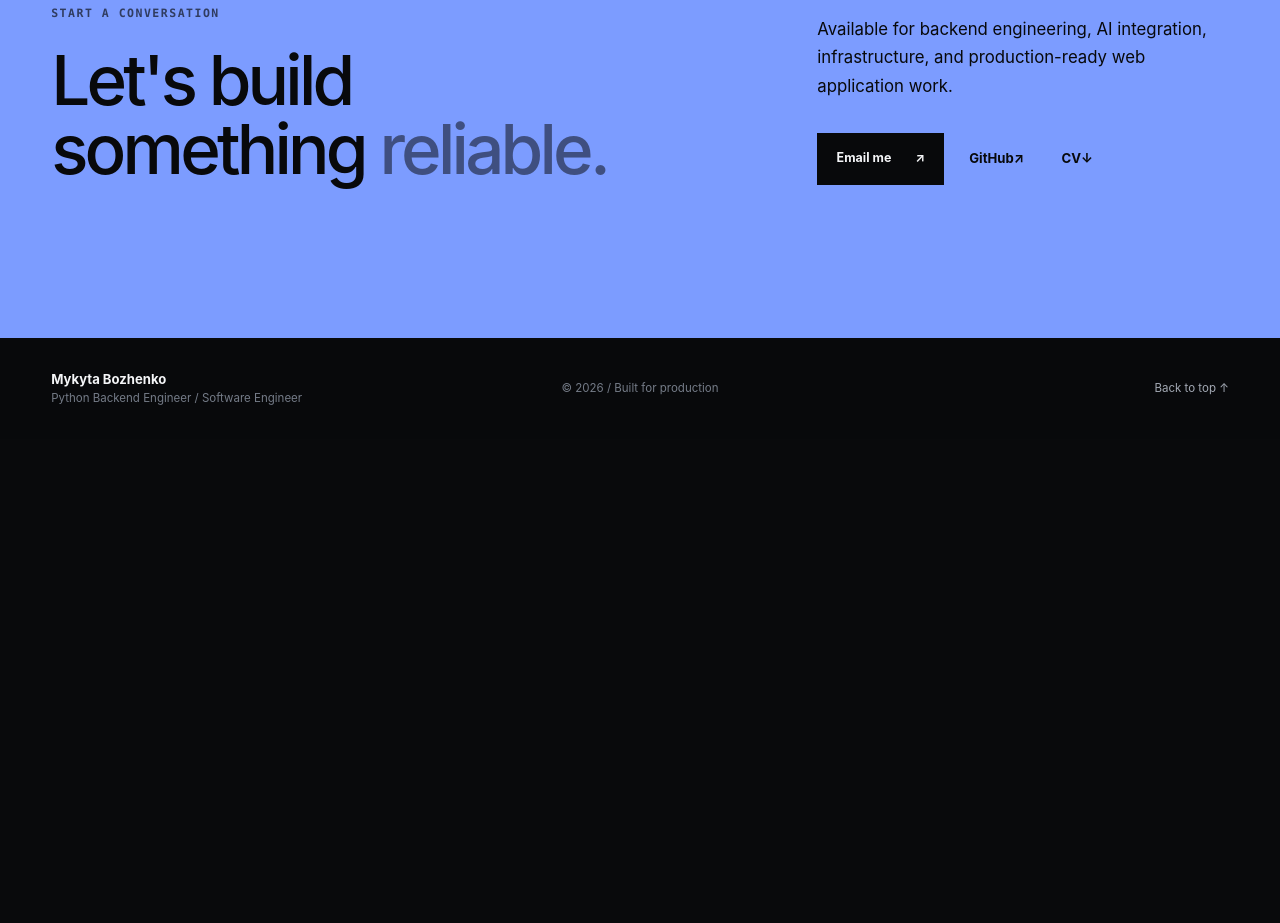
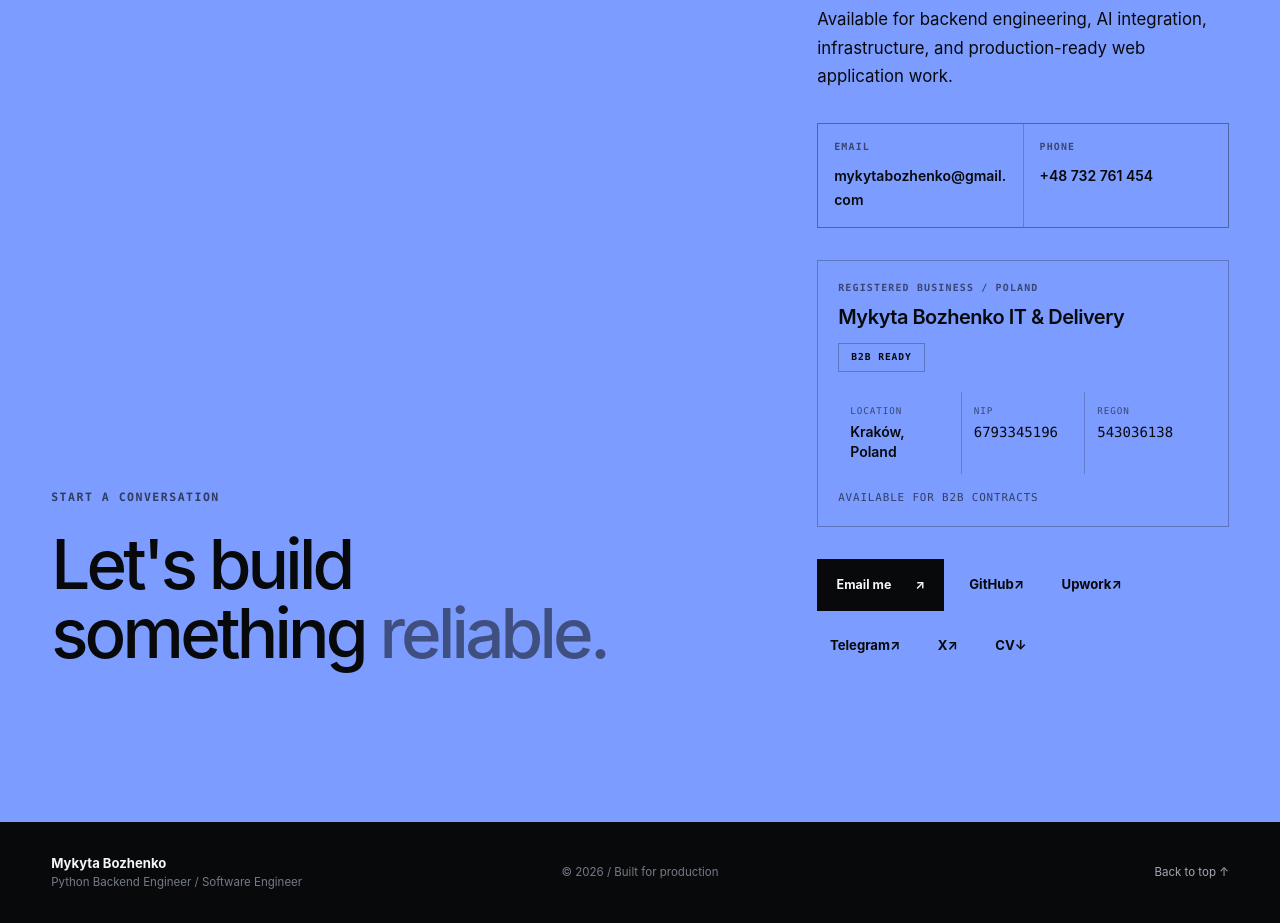
Before and after one commit to pipinovi4/mykyta-portfolio, a Next.js app in the folder frontend/: page / in a window 1280 px wide. Shown: the part 7840-8763 px from the top of the page. Before the commit the page ends 8279 px from the top, so only its background shows below. Built offline with nearby package versions, Linux system fonts and the light colour scheme; no server answers.

Commit message:
feat(contact): add business details and social channels

```diff
--- a/frontend/src/app/page.tsx
+++ b/frontend/src/app/page.tsx
@@ -186,12 +186,43 @@ export default function Home() {
             </div>
             <div className="contact-copy">
               <p>Available for backend engineering, AI integration, infrastructure, and production-ready web application work.</p>
-              <div className="contact-actions">
+
+              <div className="mb-8 grid gap-px border border-black/20 bg-black/20 sm:grid-cols-2">
+                <a className="group bg-[var(--accent)] p-4 transition-colors hover:bg-white/15 focus-visible:bg-white/15" href={`mailto:${profile.email}`}>
+                  <span className="mb-2 block font-mono text-[0.62rem] font-semibold uppercase tracking-[0.12em] text-black/55">Email</span>
+                  <span className="break-all text-sm font-semibold">{profile.email}</span>
+                </a>
+                <a className="group bg-[var(--accent)] p-4 transition-colors hover:bg-white/15 focus-visible:bg-white/15" href={profile.phoneHref}>
+                  <span className="mb-2 block font-mono text-[0.62rem] font-semibold uppercase tracking-[0.12em] text-black/55">Phone</span>
+                  <span className="text-sm font-semibold">{profile.phone}</span>
+                </a>
+              </div>
+
+              <aside className="mb-8 border border-black/25 p-5" aria-label="Business registration details">
+                <div className="mb-5 flex flex-wrap items-start justify-between gap-3">
+                  <div>
+                    <p className="mb-2! font-mono text-[0.62rem]! font-semibold uppercase tracking-[0.12em] text-black/55">Registered business / Poland</p>
+                    <h3 className="m-0 text-xl font-semibold tracking-[-0.025em]">{profile.business.name}</h3>
+                  </div>
+                  <span className="border border-black/25 px-3 py-1.5 font-mono text-[0.6rem] font-semibold uppercase tracking-[0.1em]">B2B ready</span>
+                </div>
+                <dl className="grid gap-px bg-black/20 sm:grid-cols-3">
+                  <div className="bg-[var(--accent)] p-3"><dt className="font-mono text-[0.58rem] uppercase tracking-[0.1em] text-black/55">Location</dt><dd className="mt-1 text-sm font-semibold">{profile.business.location}</dd></div>
+                  <div className="bg-[var(--accent)] p-3"><dt className="font-mono text-[0.58rem] uppercase tracking-[0.1em] text-black/55">NIP</dt><dd className="mt-1 font-mono text-sm">{profile.business.nip}</dd></div>
+                  <div className="bg-[var(--accent)] p-3"><dt className="font-mono text-[0.58rem] uppercase tracking-[0.1em] text-black/55">REGON</dt><dd className="mt-1 font-mono text-sm">{profile.business.regon}</dd></div>
+                </dl>
+                <p className="mt-4! mb-0! font-mono text-[0.68rem]! uppercase tracking-[0.08em] text-black/60">{profile.business.engagement}</p>
+              </aside>
+
+              <nav className="contact-actions" aria-label="Contact channels">
                 <a className="button button--light" href={`mailto:${profile.email}`}>Email me <span aria-hidden="true">↗</span></a>
                 <a className="text-link" href={profile.github} target="_blank" rel="noreferrer">GitHub <span aria-hidden="true">↗</span></a>
+                <a className="text-link" href={profile.upwork} target="_blank" rel="noreferrer">Upwork <span aria-hidden="true">↗</span></a>
+                <a className="text-link" href={profile.telegram.url} target="_blank" rel="noreferrer" aria-label={`Telegram ${profile.telegram.label}`}>Telegram <span aria-hidden="true">↗</span></a>
+                <a className="text-link" href={profile.x.url} target="_blank" rel="noreferrer" aria-label={`X ${profile.x.label}`}>X <span aria-hidden="true">↗</span></a>
                 {profile.linkedin ? <a className="text-link" href={profile.linkedin} target="_blank" rel="noreferrer">LinkedIn <span aria-hidden="true">↗</span></a> : null}
                 <a className="text-link" download href={profile.cv} target="_blank" rel="noreferrer">CV <span aria-hidden="true">↓</span></a>
-              </div>
+              </nav>
             </div>
           </div>
         </section>
--- a/frontend/src/content/portfolio.ts
+++ b/frontend/src/content/portfolio.ts
@@ -33,9 +33,27 @@ export const profile = {
     "I design and build backend systems, REST APIs, internal platforms, AI integrations, and the infrastructure required to deploy and operate them.",
   coreStack: ["Python", "FastAPI", "PostgreSQL", "SQLAlchemy", "Docker", "Linux", "Nginx"],
   email: "mykytabozhenko@gmail.com",
+  phone: "+48 732 761 454",
+  phoneHref: "tel:+48732761454",
   github: "https://github.com/pipinovi4",
   website: "https://mykytabozhenko.site",
   linkedin: null as string | null,
+  upwork: "https://www.upwork.com/freelancers/~0114d1ee96979f6918",
+  telegram: {
+    label: "@prustolivgra",
+    url: "https://t.me/prustolivgra",
+  },
+  x: {
+    label: "@pipinovi4_",
+    url: "https://x.com/pipinovi4_",
+  },
+  business: {
+    name: "Mykyta Bozhenko IT & Delivery",
+    location: "Kraków, Poland",
+    nip: "6793345196",
+    regon: "543036138",
+    engagement: "Available for B2B contracts",
+  },
   cv: "/Mykyta_Bozhenko_CV.pdf",
   overviewVideoId: "xz7RqTj7MbM",
 } as const;
```
